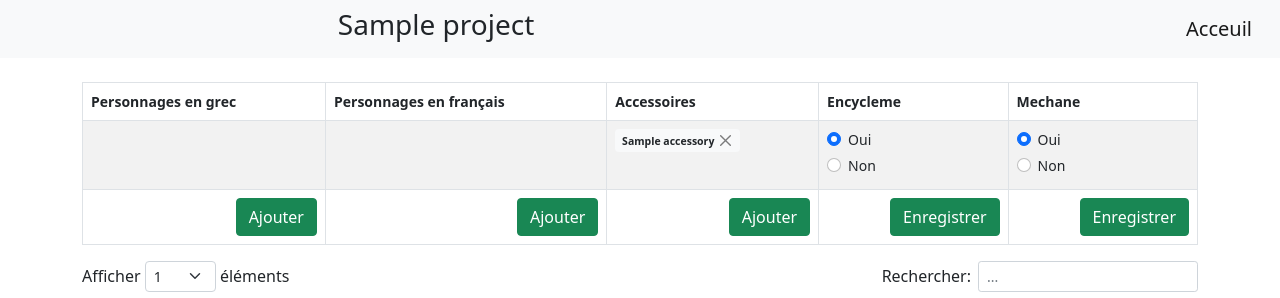
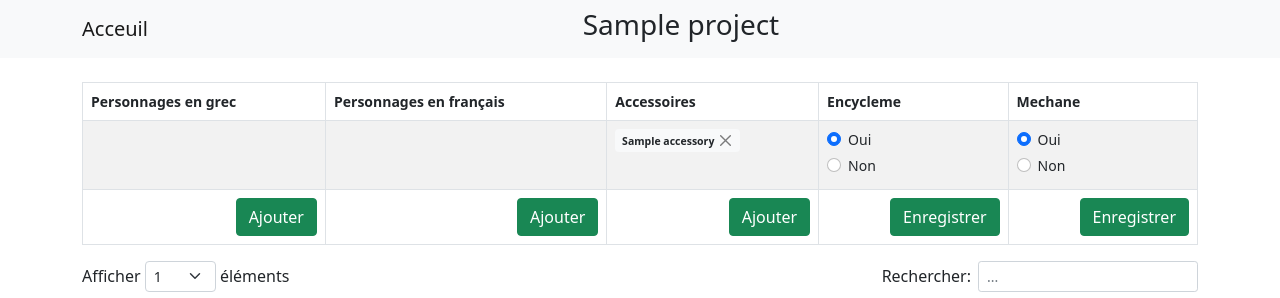
Before and after one commit to mromanello/dionysos-annotate, a Flask app: page /project?id=1 in a window 1280 px wide. Shown: the top 298 px of the page. Run offline with Flask 2, Linux system fonts and the light colour scheme; tables that the repository leaves empty hold one stand-in row (values such as "Sample post"); some libraries are stand-ins or nearby versions.

Commit message:
fix-navbar

```diff
--- a/app/routes.py
+++ b/app/routes.py
@@ -10,7 +10,7 @@ def index():
     """
        Render the Home page, containing all projects
     """
-    return render_template("index.html", page_title='Accueil', projects=Logic.get_all_projects())
+    return render_template("index.html", page_title='', projects=Logic.get_all_projects())
 
 
 @app.route('/project')
--- a/app/static/helpers.js
+++ b/app/static/helpers.js
@@ -15,7 +15,7 @@ function save_unit_modifs(unit_id) {
         data => {
             let table = $('#unitTable').DataTable()
             let french_text = data['french_text']
-            var d = table.row().data();
+            let d = table.row().data();
             d['french_text'] = french_text
             table
                 .row()
--- a/app/templates/base.html
+++ b/app/templates/base.html
@@ -2,6 +2,13 @@
 
 <html lang="fr-CH">
 <head>
+<style>
+    .navbar-text.navbar-center {
+    position: absolute;
+    left: 50%;
+    transform: translatex(-50%);
+    }
+</style>
 
     <!-- Required meta tags -->
     <meta charset="utf-8">
@@ -27,13 +34,12 @@
 <!-- Your page content -->
 
 <nav class="navbar navbar-light bg-light">
-    <div class="container-fluid">
-
-        <p class="navbar-text">
-        <h3 style="text-align: center">{{page_title}}</h3> </p>
+    <span class="container-lg text-nowrap">
         <a class="navbar-brand" href="/">Acceuil</a>
-
-    </div>
+        <p class="navbar-text navbar-center">
+            <h3 style="text-align: center">{{page_title}}</h3>
+        </p>
+    </span>
 </nav>
 <br>
 {% block content %}{% endblock %}
--- a/app/templates/project.html
+++ b/app/templates/project.html
@@ -3,7 +3,7 @@
 {% block content %}
 
 <!--<h3 style="text-align: center">{{page_title}}</h3>-->
-<div class="container">
+<div class="container-lg">
 
     <table class="table small table-striped table-bordered">
         <thead>
```
